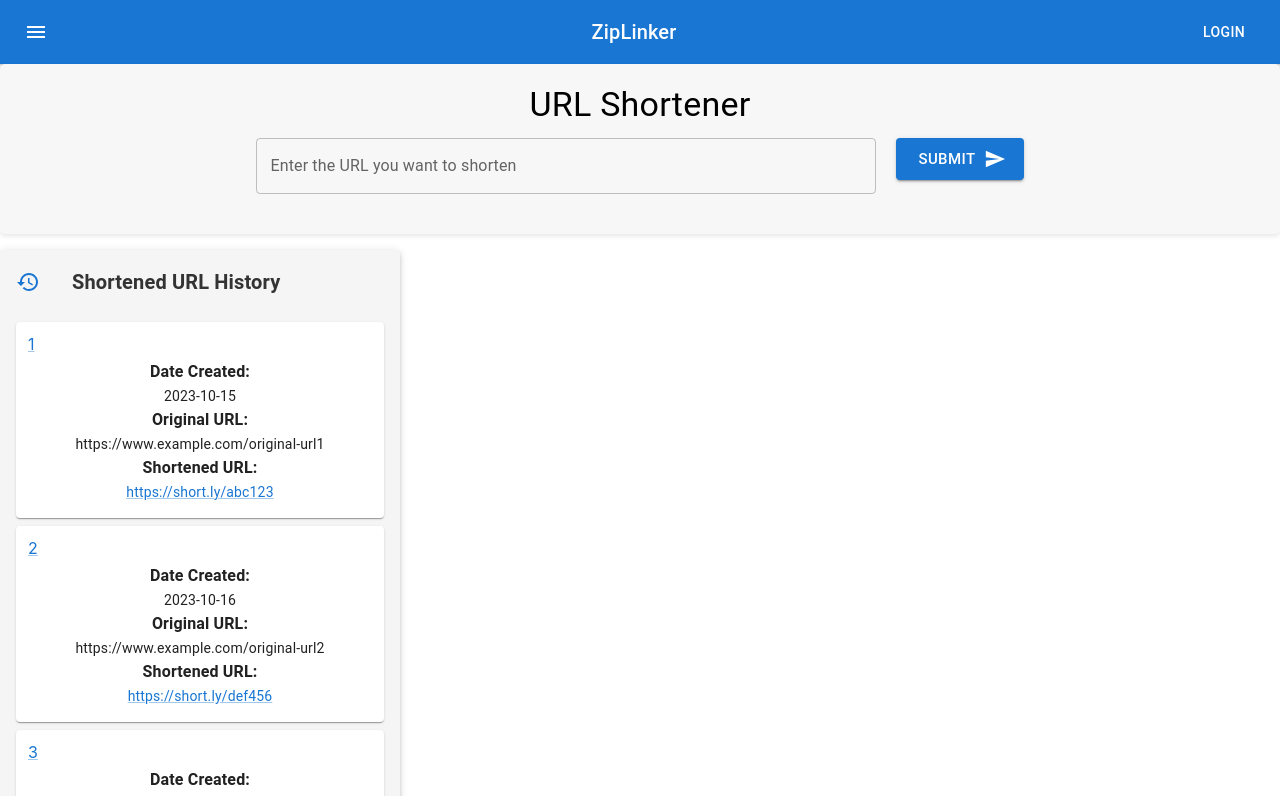
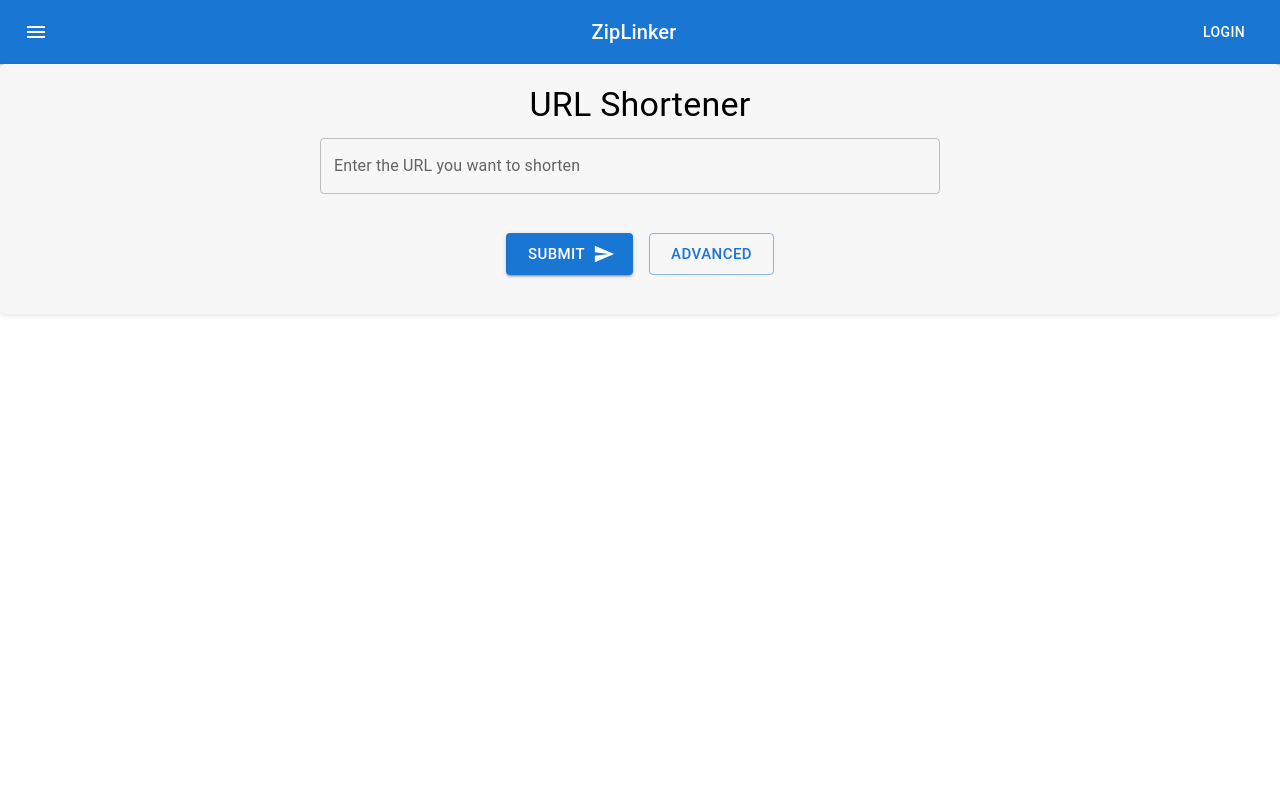
Before and after one commit to JiangqiSu/ZipLinker, a React (Create React App) app in the folder frontend/my-app/: page /home in a window 1280 px wide. Shown: the top 796 px of the page. Built offline with nearby package versions, Linux system fonts and the light colour scheme.

Commit message:
rearranged the place of several components.

```diff
--- a/frontend/my-app/src/Components/shortenerInput.tsx
+++ b/frontend/my-app/src/Components/shortenerInput.tsx
@@ -4,6 +4,8 @@ import TextField from '@mui/material/TextField';
 import Typography from '@mui/material/Typography';
 import Link from '@mui/material/Link';
 import SendIcon from '@mui/icons-material/Send';
+import Stack from '@mui/material/Stack';
+import Grid from '@mui/material/Grid';
 
 const ShortenerInput = () => {
   const [originalURL, setOriginalURL] = useState('');
@@ -21,6 +23,7 @@ const ShortenerInput = () => {
       <Typography variant="h4" gutterBottom>
         URL Shortener
       </Typography>
+
       <TextField
         variant="outlined"
         label="Enter the URL you want to shorten"
@@ -28,6 +31,18 @@ const ShortenerInput = () => {
         onChange={(e) => setOriginalURL(e.target.value)}
         style={{ width: '50%', marginBottom: '20px', marginRight: '20px' }}
       />
+
+
+      <Grid
+        container
+        spacing={0}
+        direction="column"
+        alignItems="center"
+        justifyContent="center"
+        sx={{ minHeight: '10vh' }}
+      >
+        <Grid item xs={3}>
+          <Stack spacing={2} direction="row">
             <Button
               variant="contained"
               size="large"
@@ -37,6 +52,18 @@ const ShortenerInput = () => {
             >
               Submit
             </Button>
+            <Button
+              variant="outlined"
+              size="large"
+              color="primary"
+              onClick={handleShortenURL}
+            >
+              Advanced
+            </Button>
+          </Stack>
+        </Grid>
+      </Grid>
+
       {shortenedURL && (
         <div style={{ marginTop: '20px' }}>
           <Typography variant="h6" gutterBottom>
--- a/frontend/my-app/src/Pages/DashboardPage.tsx
+++ b/frontend/my-app/src/Pages/DashboardPage.tsx
@@ -6,33 +6,64 @@ import List from '@mui/material/List';
 import ListItem from '@mui/material/ListItem';
 import ListItemText from '@mui/material/ListItemText';
 import Divider from '@mui/material/Divider';
+import History from '../Components/History';
+
 export const DashboardPage = () => {
     const auth = true;
+
+        //TODO: wait for the backend
+        const dummy = [
+            {
+                url: 'https://short.ly/abc123',
+                date: '2023-10-15',
+                originalURL: 'https://www.example.com/original-url1',
+            },
+            {
+                url: 'https://short.ly/def456',
+                date: '2023-10-16',
+                originalURL: 'https://www.example.com/original-url2',
+            },
+            {
+                url: 'https://short.ly/ghi789',
+                date: '2023-10-17',
+                originalURL: 'https://www.example.com/original-url3',
+            },
+            {
+                url: 'https://short.ly/jkl012',
+                date: '2023-10-18',
+                originalURL: 'https://www.example.com/original-url4',
+            },
+        ];
+
     return auth ? (
         <div>
             <DefaultHeader></DefaultHeader>
             <h1>Dashboard</h1>
             <Grid container spacing={2}>
-                <Grid item xs={4}>
+                <Grid item xs={3}>
+                    <History shortenedURLs={dummy} />
+                </Grid>
+                <Grid item xs={2}>
+
                     <List sx={{marginLeft: '10%', marginRight: '10%'}} component="nav" aria-label="mailbox folders">
                         <ListItem button sx={{padding: '20px'}}>
                             <ListItemText primary="Number of clicks in the past week" />
                         </ListItem>
                         <Divider />
-                        <ListItem button sx={{padding: '20px'}}>
+                        {/* <ListItem button sx={{padding: '20px'}}>
                             <ListItemText primary="Distribution of chicks" />
                         </ListItem>
-                        <Divider />
+                        <Divider /> */}
                         <ListItem button sx={{padding: '20px'}}>
                             <ListItemText primary="Click trending" />
                         </ListItem>
                         <Divider />
                         <ListItem button sx={{padding: '20px'}}>
-                            <ListItemText primary="Placeholder" />
+                            <ListItemText primary="More features" />
                         </ListItem>
                     </List>
                 </Grid>
-                <Grid item xs={8}>
+                <Grid item xs={7}>
                     <BarCharts></BarCharts>
                 </Grid>
             </Grid>
--- a/frontend/my-app/src/Pages/HomePage.tsx
+++ b/frontend/my-app/src/Pages/HomePage.tsx
@@ -1,56 +1,15 @@
 import React from 'react';
 import DefaultHeader from '../Components/DefaultHeader';
 import ShortenerInput from '../Components/shortenerInput';
-import History from '../Components/History';
 import { Navigate } from 'react-router-dom';
 
 function HomePage() {
     const auth = true;
 
-    //TODO: wait for the backend
-    const dummy = [
-        {
-            url: 'https://short.ly/abc123',
-            date: '2023-10-15',
-            originalURL: 'https://www.example.com/original-url1',
-        },
-        {
-            url: 'https://short.ly/def456',
-            date: '2023-10-16',
-            originalURL: 'https://www.example.com/original-url2',
-        },
-        {
-            url: 'https://short.ly/ghi789',
-            date: '2023-10-17',
-            originalURL: 'https://www.example.com/original-url3',
-        },
-        {
-            url: 'https://short.ly/jkl012',
-            date: '2023-10-18',
-            originalURL: 'https://www.example.com/original-url4',
-        },
-        {
-            url: 'https://short.ly/mno345',
-            date: '2023-10-19',
-            originalURL: 'https://www.example.com/original-url5',
-        },
-        {
-            url: 'https://short.ly/pqr678',
-            date: '2023-10-20',
-            originalURL: 'https://www.example.com/original-url6',
-        },
-        {
-            url: 'https://short.ly/stu901',
-            date: '2023-10-21',
-            originalURL: 'https://www.example.com/original-url7',
-        },
-    ];
-
     return auth ? (
         <div className="App">
             <DefaultHeader></DefaultHeader>
             <ShortenerInput></ShortenerInput>
-            <History shortenedURLs={dummy} />
         </div>
     ) : <Navigate to="/login" />;
 }
--- a/frontend/my-app/src/Pages/RoutesExplainPage.tsx
+++ b/frontend/my-app/src/Pages/RoutesExplainPage.tsx
@@ -4,7 +4,7 @@ export const RoutesExplainPage = () => {
     const auth = true;
     return auth ? (
         <>
-            <h3>This page is going to be replaced by the real homepage. To modify, go to Routes.js</h3>
+            <h3>This page is going to be replaced by the real homepage. To modify, go to Routes.tsx</h3>
             <h3>Home page: /home</h3>
             <h3>Dashboard page: /dashboard/:userId</h3>
         </>
```
Lines whose indentation alone changed are shown as unchanged.
